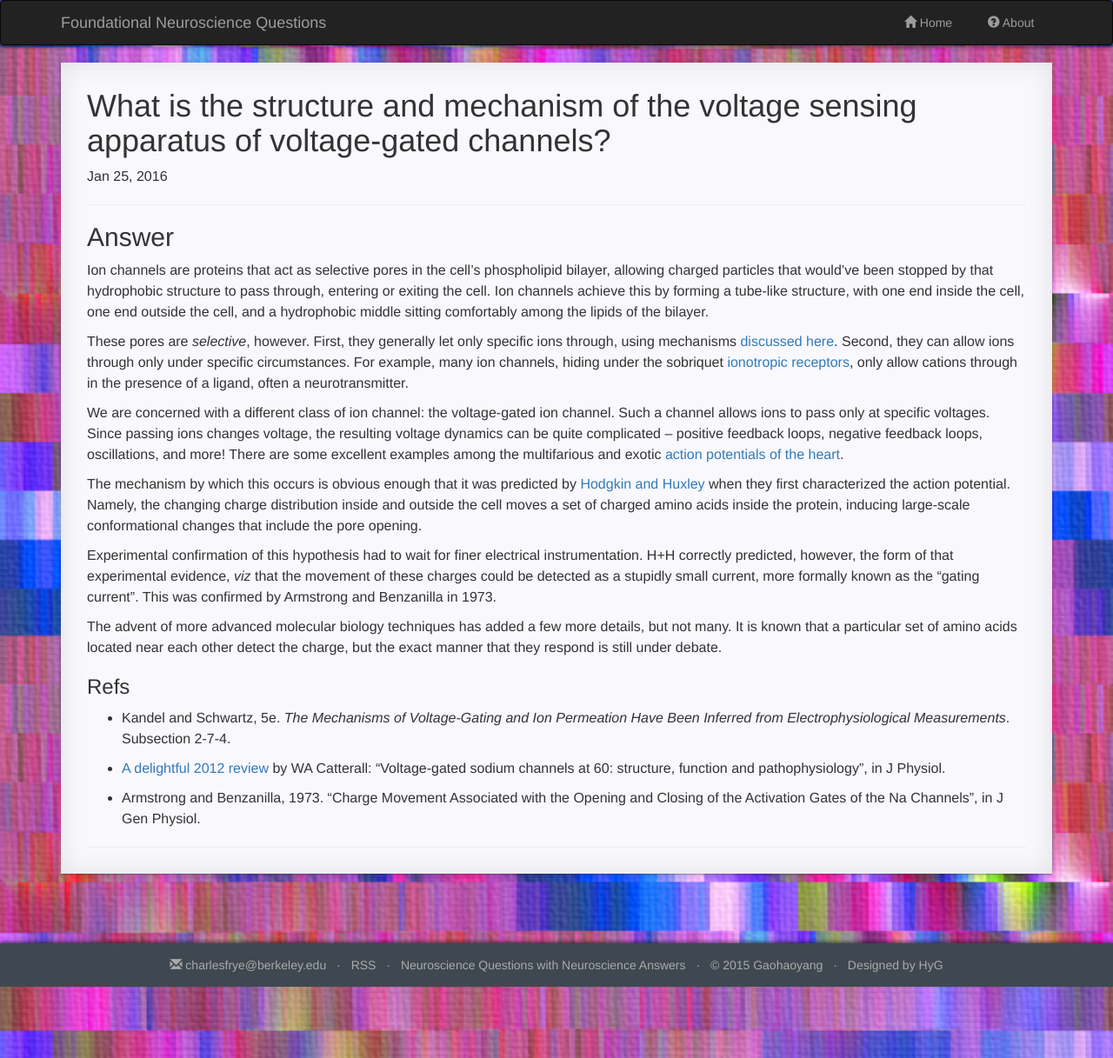
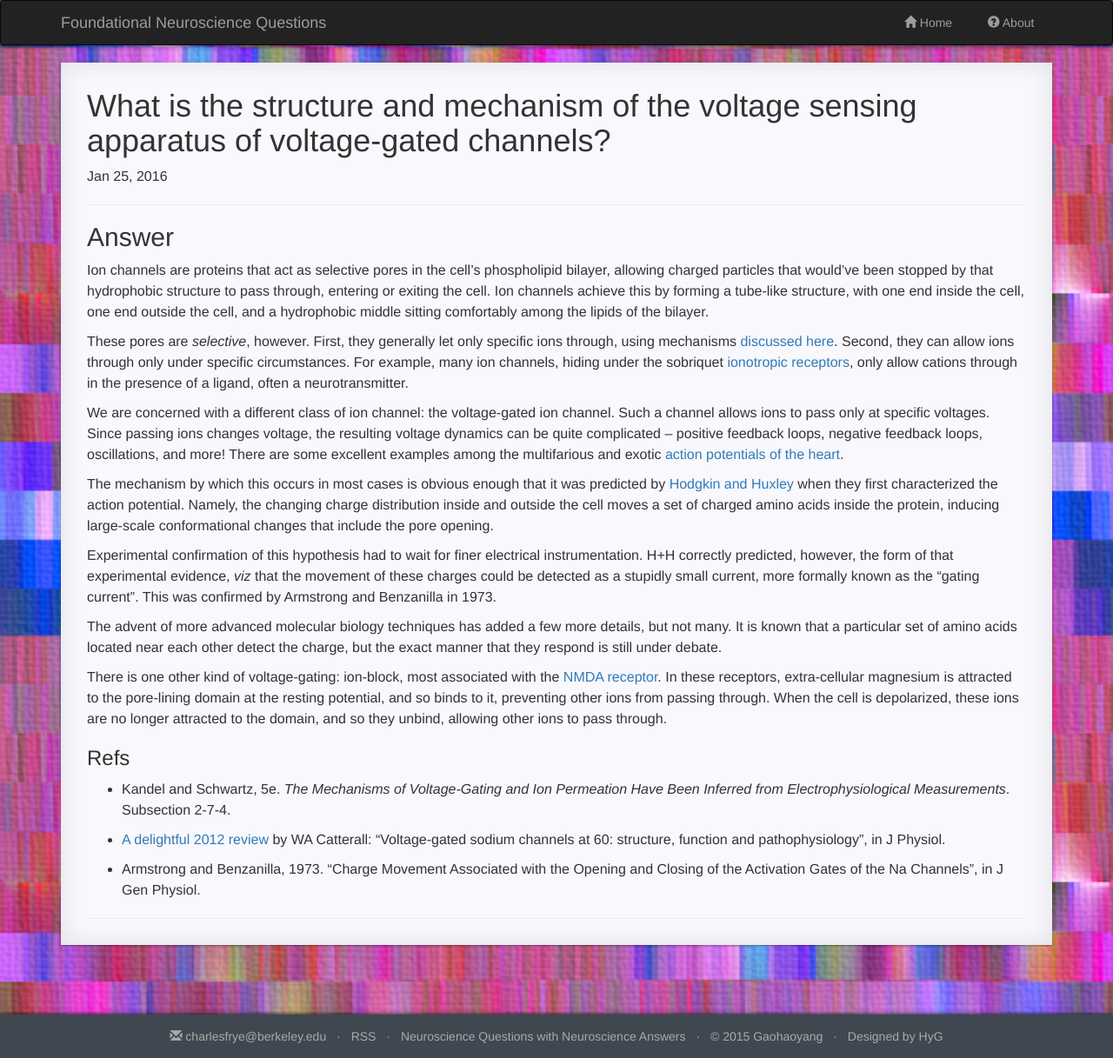
Before and after one commit to charlesfrye/FoundationalNeuroscience, a Jekyll site: the page built from _posts/2016-01-25-20.md, in a window 1280 px wide. Shown: the whole page at 87% size. Built offline with Jekyll 4.4.1, drawn with Linux system fonts in a browser that asks for light colours; nearby versions of some CDN libraries; a style sheet for code colours, icons or effects is not loaded.

Commit message:
adds NMDARs to 20

```diff
--- a/_posts/2016-01-25-20.md
+++ b/_posts/2016-01-25-20.md
@@ -30,7 +30,7 @@ positive feedback loops, negative feedback loops, oscillations, and more!
 There are some excellent examples among the multifarious and exotic
 [action potentials of the heart](https://en.wikipedia.org/wiki/Cardiac_action_potential).
 
-The mechanism by which this occurs is obvious enough that it was predicted
+The mechanism by which this occurs in most cases is obvious enough that it was predicted
 by [Hodgkin and Huxley]({{site.fullurl}}/92iii)
 when they first characterized the action potential.
 Namely, the changing charge distribution inside and outside the cell
@@ -47,6 +47,15 @@ The advent of more advanced molecular biology techniques has added a few more de
 It is known that a particular set of amino acids located near each other detect the charge,
 but the exact manner that they respond is still under debate.
 
+There is one other kind of voltage-gating:
+ion-block, most associated with the
+[NMDA receptor]({{site.baseurl}}/29).
+In these receptors, extra-cellular magnesium is attracted to the pore-lining domain
+at the resting potential, and so binds to it, preventing other ions from passing through.
+When the cell is depolarized, these ions are no longer attracted to the domain,
+and so they unbind, allowing other ions to pass through.
+
+
 ### Refs
 
 * Kandel and Schwartz, 5e.
```
